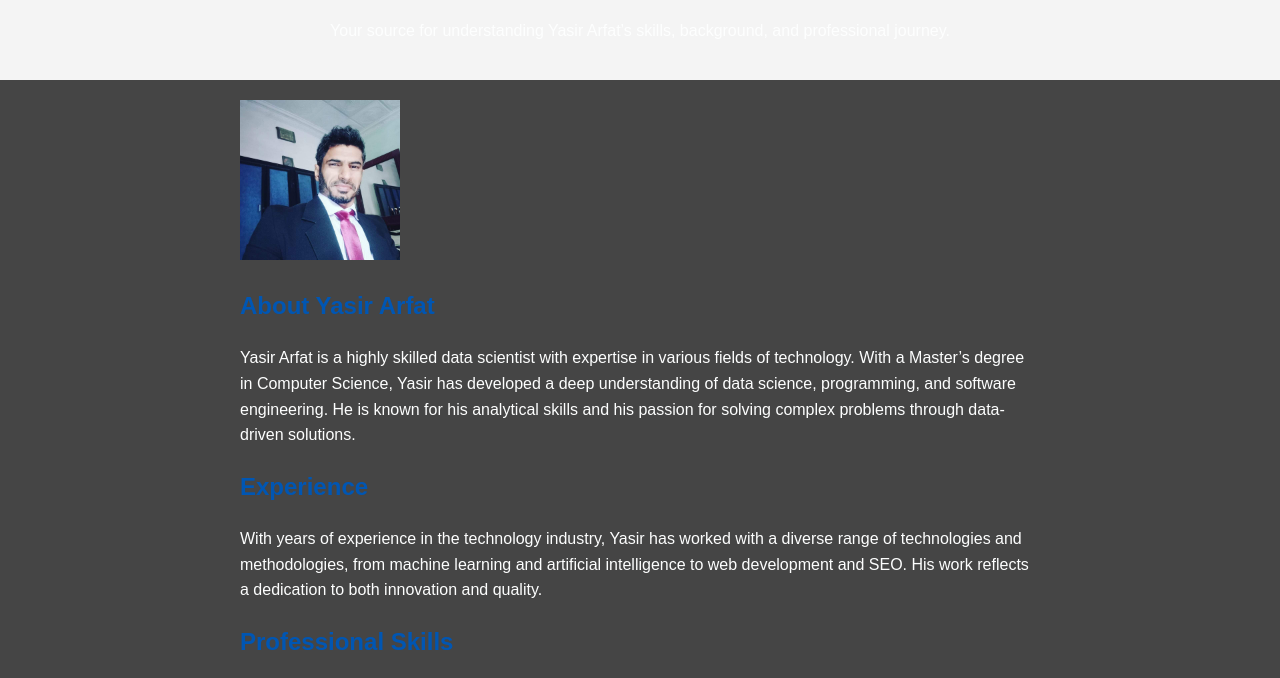
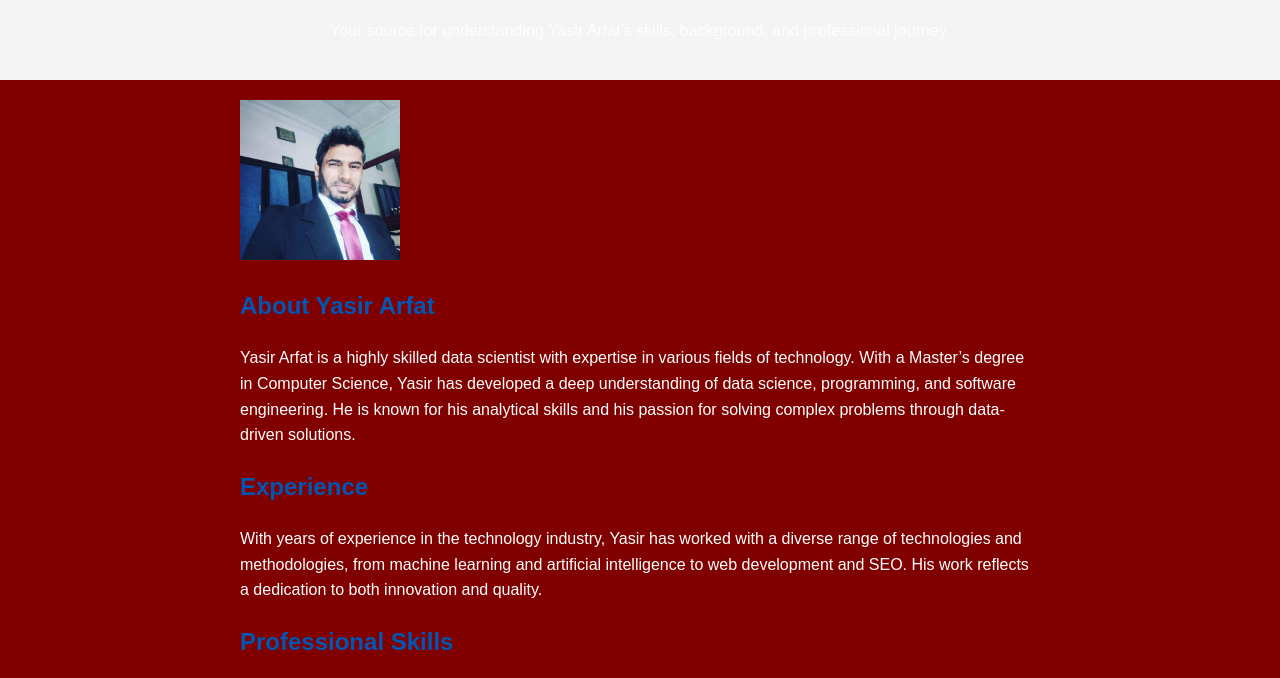
Before and after one commit to yasir-arfat/web, a plain HTML site: page index.html in a window 1280 px wide. Shown: the part 96-774 px from the top of the page. Drawn offline with Linux system fonts and the light colour scheme.

Commit message:
Update index.html

```diff
--- a/index.html
+++ b/index.html
@@ -12,7 +12,7 @@
         body {
             font-family: Arial, sans-serif;
             color: #fdfefe;
-            background-color: #454545;
+            background-color: #800000;
             margin: 0;
             padding: 0;
             line-height: 1.6;
```
